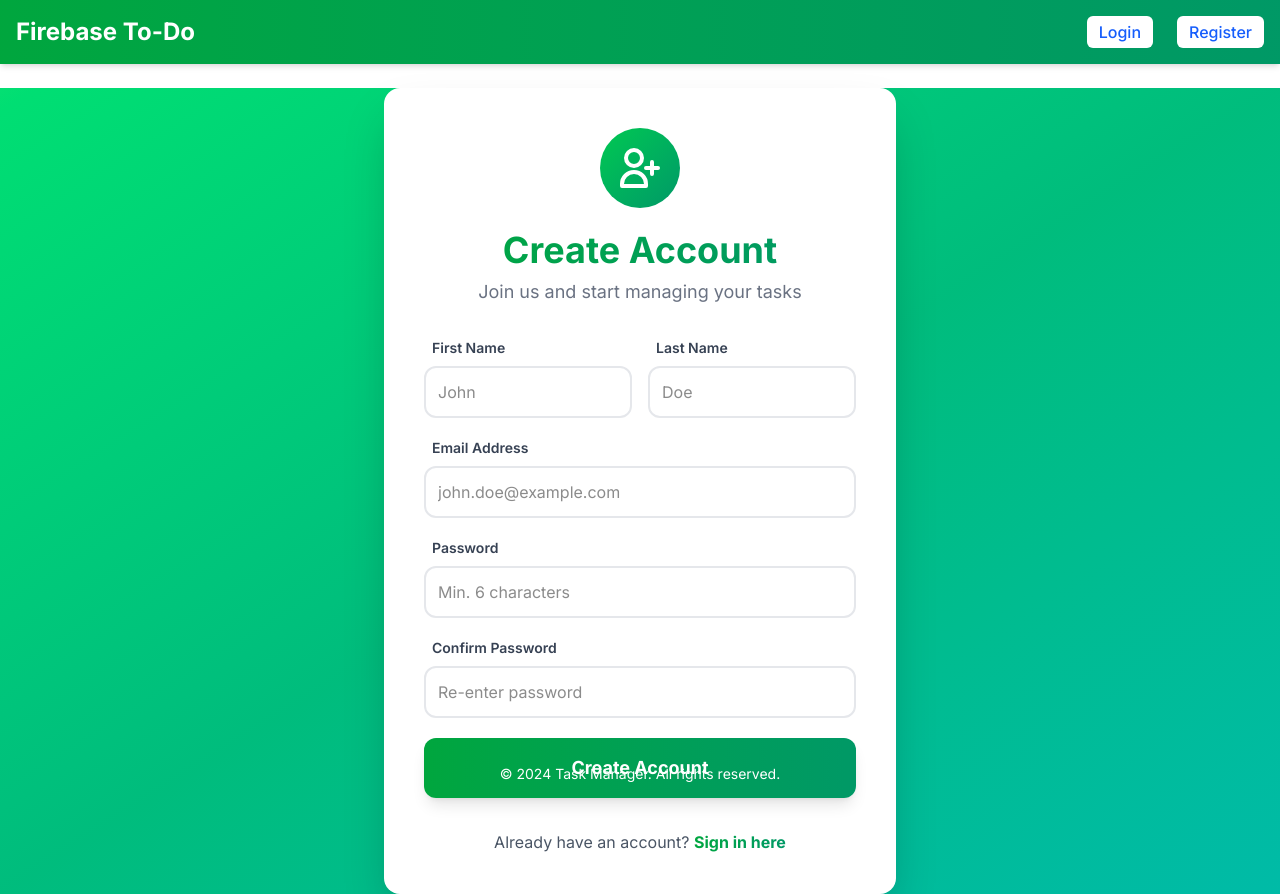
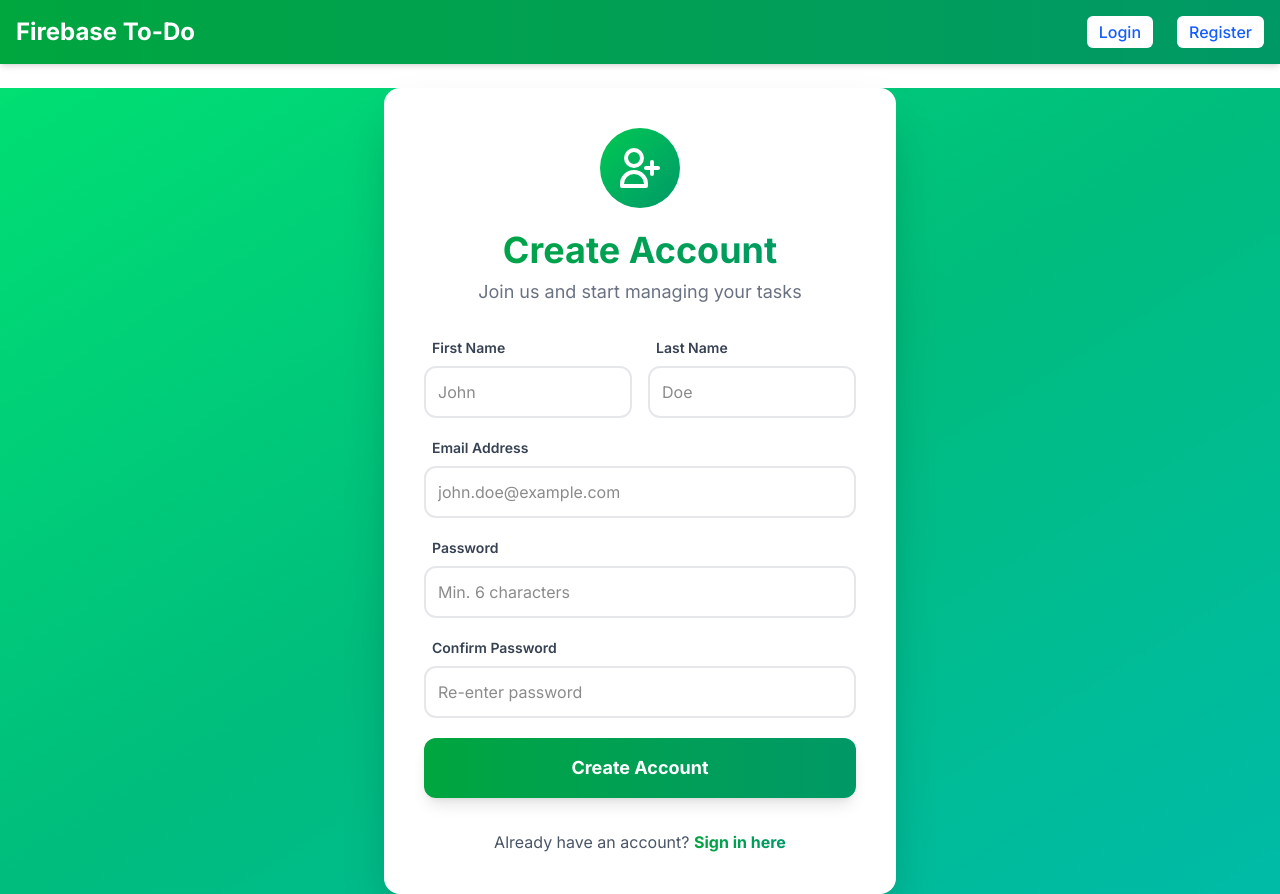
Before and after one commit to graceniyigena34/Firebase-CRUD-To-Do-App-with-Authentication, a Next.js app: page /register in a window 1280 px wide. Built offline with nearby package versions, Linux system fonts and the light colour scheme; no server answers.

Commit message:
Updated the register page

```diff
--- a/src/app/register/page.tsx
+++ b/src/app/register/page.tsx
@@ -160,9 +160,9 @@ export default function Register() {
         </div>
       </div>
 
-      <div className="absolute bottom-4 left-0 right-0 text-center text-white text-sm">
-        <p>© 2024 Task Manager. All rights reserved.</p>
-      </div>
+
     </div>
+
+
   );
 }
```
